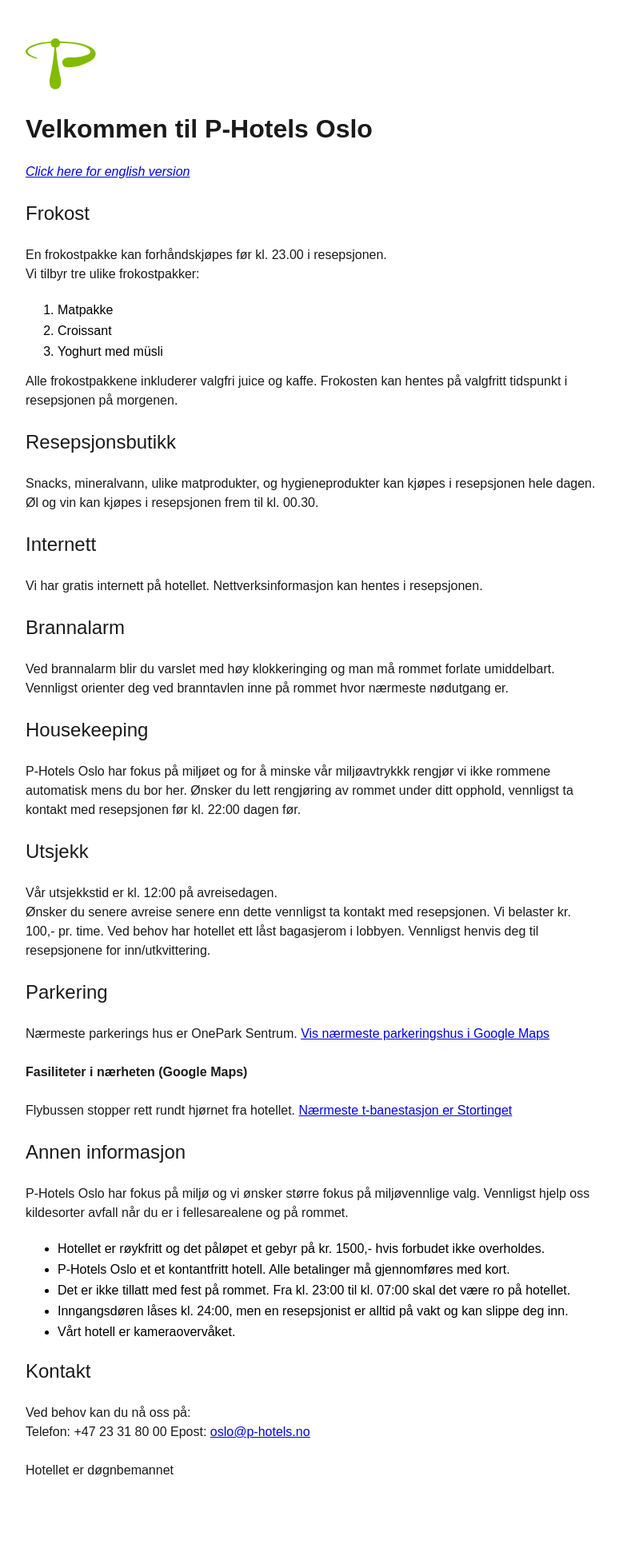
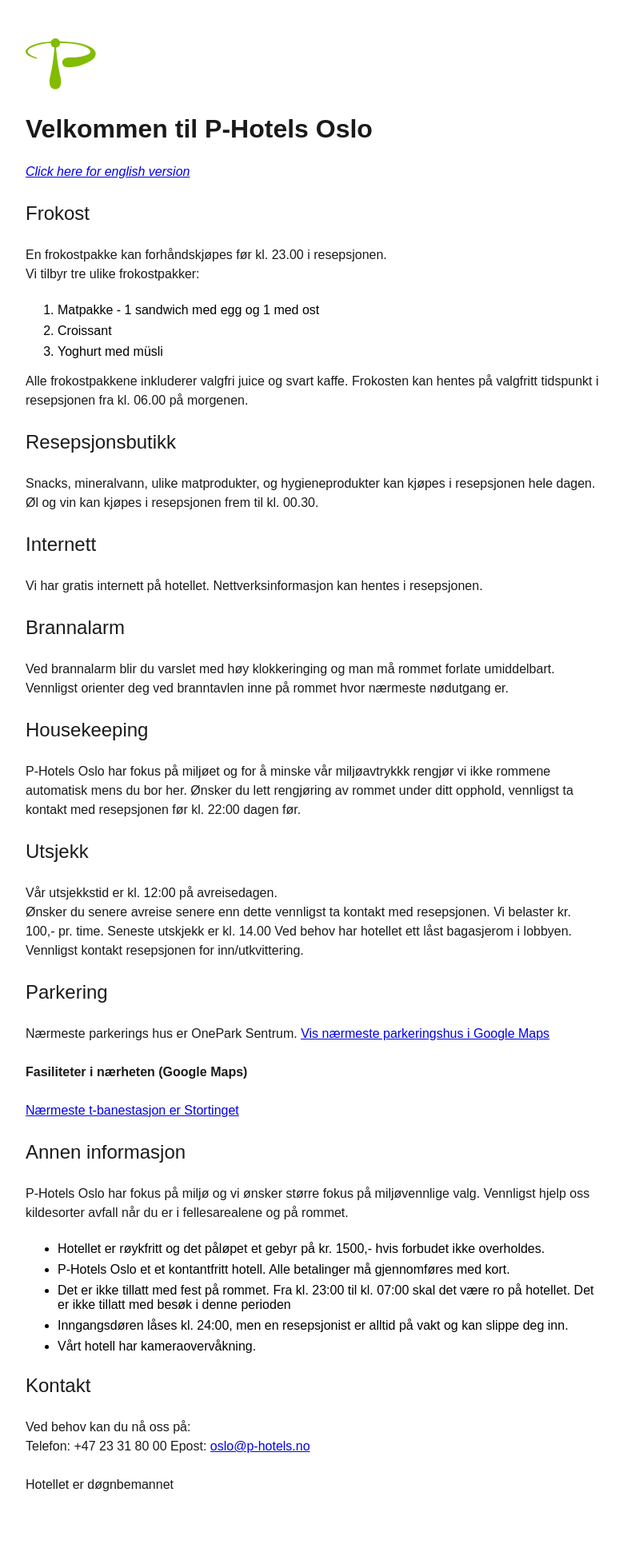
Before and after one commit to photels/photels.github.io, a Jekyll site: the page built from info-oslo-norwegian.md, in a window 1280 px wide. Shown: the whole page at 80% size, without its empty margins (16-795 px from the left). Built offline with Jekyll 4.4.1, drawn with Linux system fonts in a browser that asks for light colours.

Commit message:
Update info-oslo-norwegian.md

```diff
--- a/info-oslo-norwegian.md
+++ b/info-oslo-norwegian.md
@@ -13,12 +13,12 @@ lang: "no-nb"
 En frokostpakke kan forhåndskjøpes før kl. 23.00 i resepsjonen.
 Vi tilbyr tre ulike frokostpakker:
 
-1. Matpakke
+1. Matpakke - 1 sandwich med egg og 1 med ost
 2. Croissant
 3. Yoghurt med müsli
 
-Alle frokostpakkene inkluderer valgfri juice og kaffe.
-Frokosten kan hentes på valgfritt tidspunkt i resepsjonen på morgenen.
+Alle frokostpakkene inkluderer valgfri juice og svart kaffe.
+Frokosten kan hentes på valgfritt tidspunkt i resepsjonen fra kl. 06.00 på morgenen.
 
 ## Resepsjonsbutikk
 Snacks, mineralvann, ulike matprodukter, og hygieneprodukter kan kjøpes i resepsjonen hele dagen.
@@ -39,14 +39,14 @@ P-Hotels Oslo har fokus på miljøet og for å minske vår miljøavtrykkk rengj
 ## Utsjekk
 Vår utsjekkstid er kl. 12:00 på avreisedagen.
 Ønsker du senere avreise senere enn dette vennligst ta kontakt med resepsjonen. Vi belaster kr. 100,- pr. time.
-Ved behov har hotellet ett låst bagasjerom i lobbyen. Vennligst henvis deg til resepsjonene for inn/utkvittering.
+Seneste utskjekk er kl. 14.00
+Ved behov har hotellet ett låst bagasjerom i lobbyen. Vennligst kontakt resepsjonen for inn/utkvittering.
 
 ## Parkering
 Nærmeste parkerings hus er OnePark Sentrum.
 [Vis nærmeste parkeringshus i Google Maps](https://maps.app.goo.gl/3h7B4CF1D79N3BiR9)
 
 ### Fasiliteter i nærheten (Google Maps)
-Flybussen stopper rett rundt hjørnet fra hotellet.
 [Nærmeste t-banestasjon er Stortinget](https://maps.app.goo.gl/UZbKeo2PUJJxSxtH8)
 
 ## Annen informasjon
@@ -55,9 +55,9 @@ Vennligst hjelp oss kildesorter avfall når du er i fellesarealene og på rommet
 
 - Hotellet er røykfritt og det påløpet et gebyr på kr. 1500,- hvis forbudet ikke overholdes.
 - P-Hotels Oslo et et kontantfritt hotell. Alle betalinger må gjennomføres med kort.
-- Det er ikke tillatt med fest på rommet. Fra kl. 23:00 til kl. 07:00 skal det være ro på hotellet.
+- Det er ikke tillatt med fest på rommet. Fra kl. 23:00 til kl. 07:00 skal det være ro på hotellet. Det er ikke tillatt med besøk i denne perioden
 - Inngangsdøren låses kl. 24:00, men en resepsjonist er alltid på vakt og kan slippe deg inn.
-- Vårt hotell er kameraovervåket.
+- Vårt hotell har kameraovervåkning.
 
 ## Kontakt
 
```
